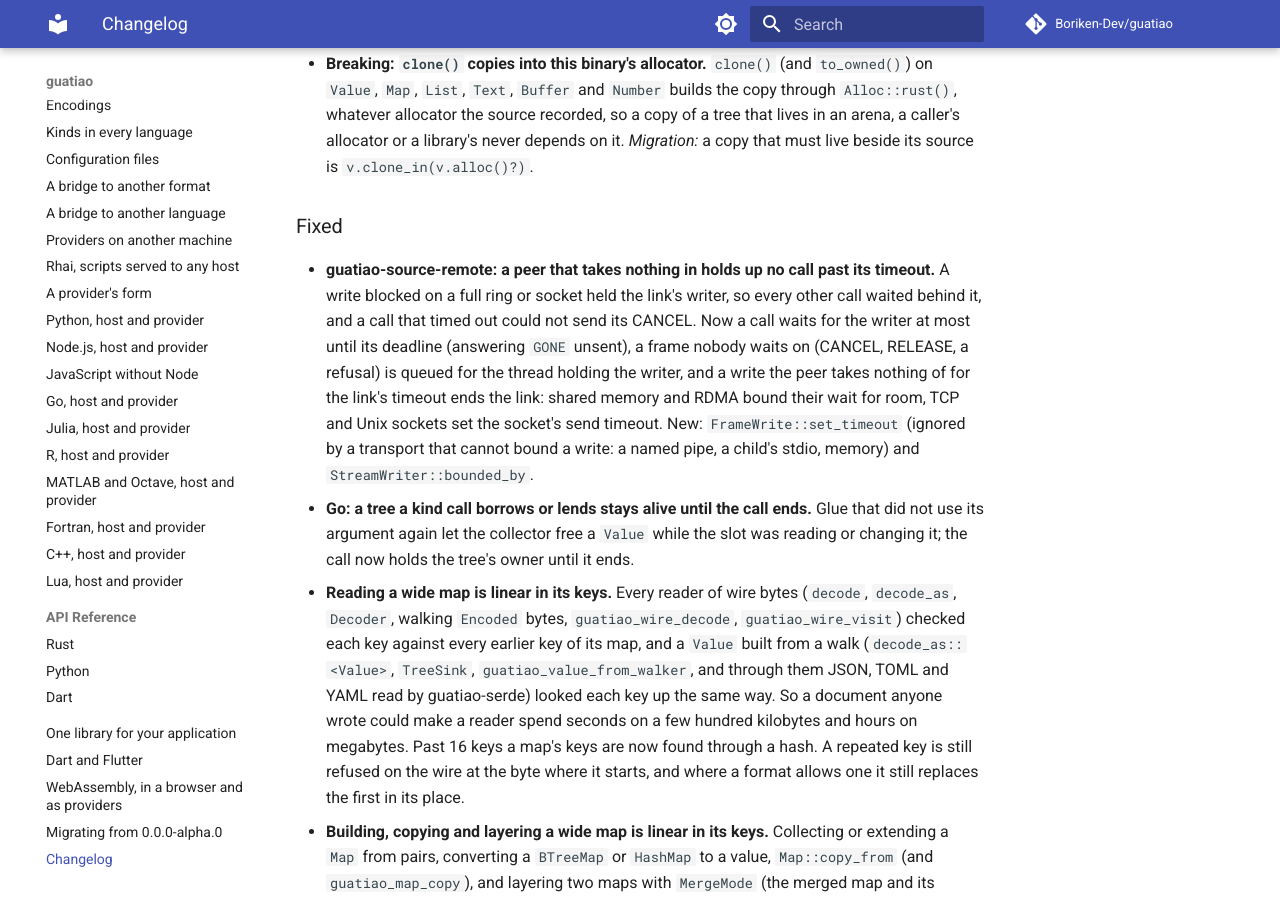
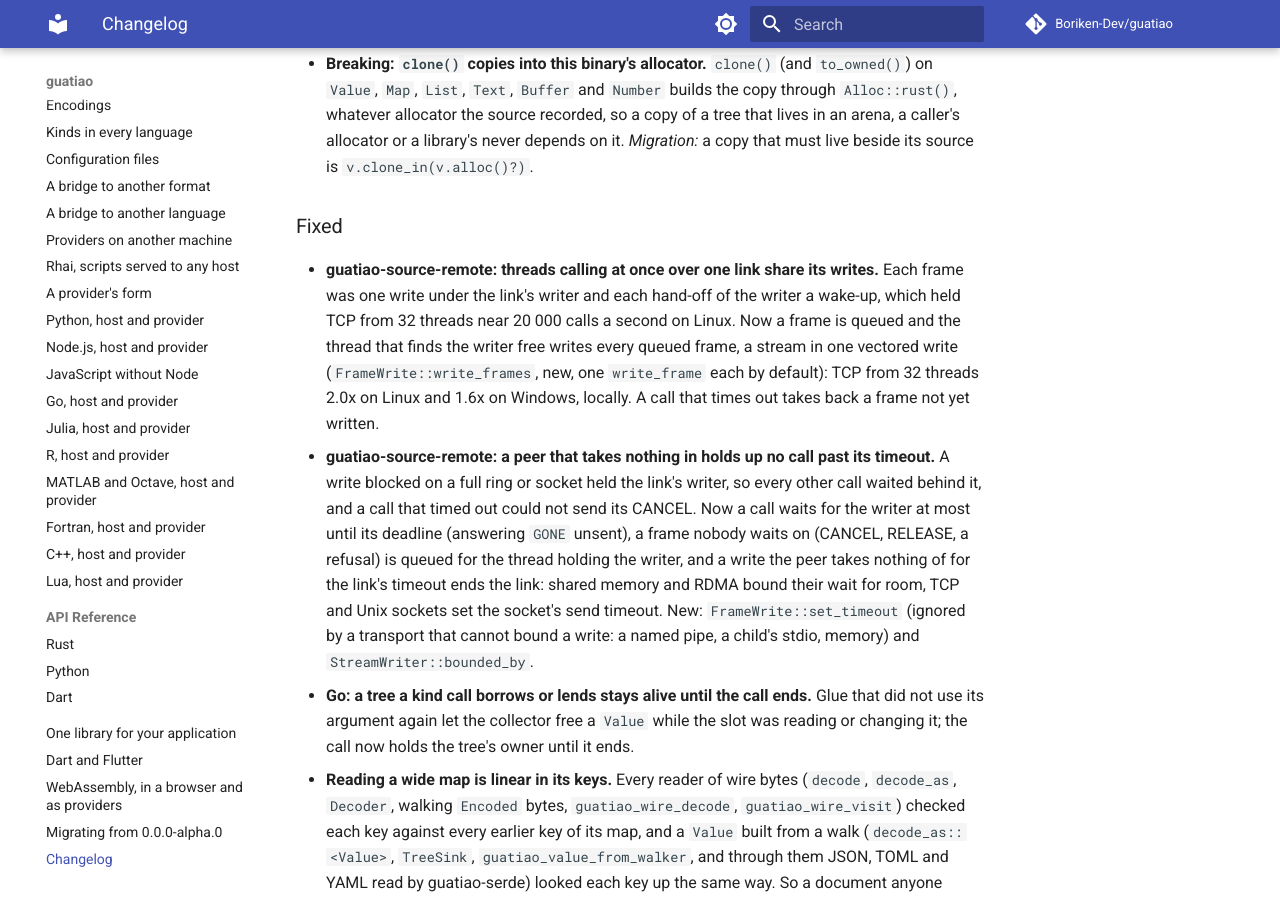
Before and after one commit to Boriken-Dev/guatiao, an MkDocs documentation site: the page built from docs/changelog.md, in a window 1280 px wide and 900 px high, scrolled down 23490 px. Built offline with MkDocs 1.6.1 and Material for MkDocs 9.7.7, drawn with Linux system fonts in a browser that asks for light colours; comment, search, counter and statistics services are not loaded.

Commit message:
docs: threads calling at once share a remote link's writes, measured
The changelog's entry, and the before/after numbers for every transport on Windows and on a Linux VM, with their result files.

```diff
--- a/CHANGELOG.md
+++ b/CHANGELOG.md
@@ -1140,6 +1140,14 @@ write now.
 
 ### Fixed
 
+- **guatiao-source-remote: threads calling at once over one link share its
+  writes.** Each frame was one write under the link's writer and each
+  hand-off of the writer a wake-up, which held TCP from 32 threads near
+  20 000 calls a second on Linux. Now a frame is queued and the thread
+  that finds the writer free writes every queued frame, a stream in one
+  vectored write (`FrameWrite::write_frames`, new, one `write_frame` each
+  by default): TCP from 32 threads 2.0x on Linux and 1.6x on Windows,
+  locally. A call that times out takes back a frame not yet written.
 - **guatiao-source-remote: a peer that takes nothing in holds up no call
   past its timeout.** A write blocked on a full ring or socket held the
   link's writer, so every other call waited behind it, and a call that
```
Also changed, not shown: benchmarks/README.md (+26 -3 lines), 2 other files.
